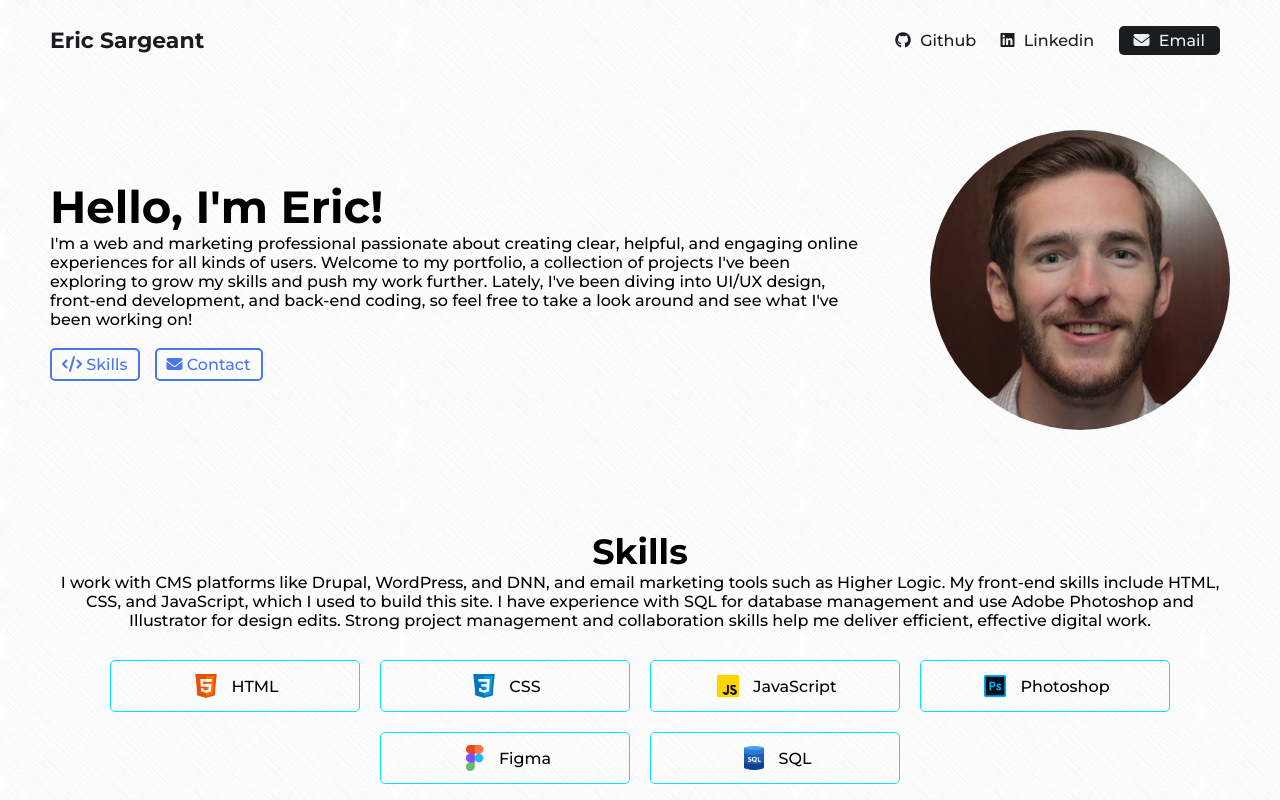
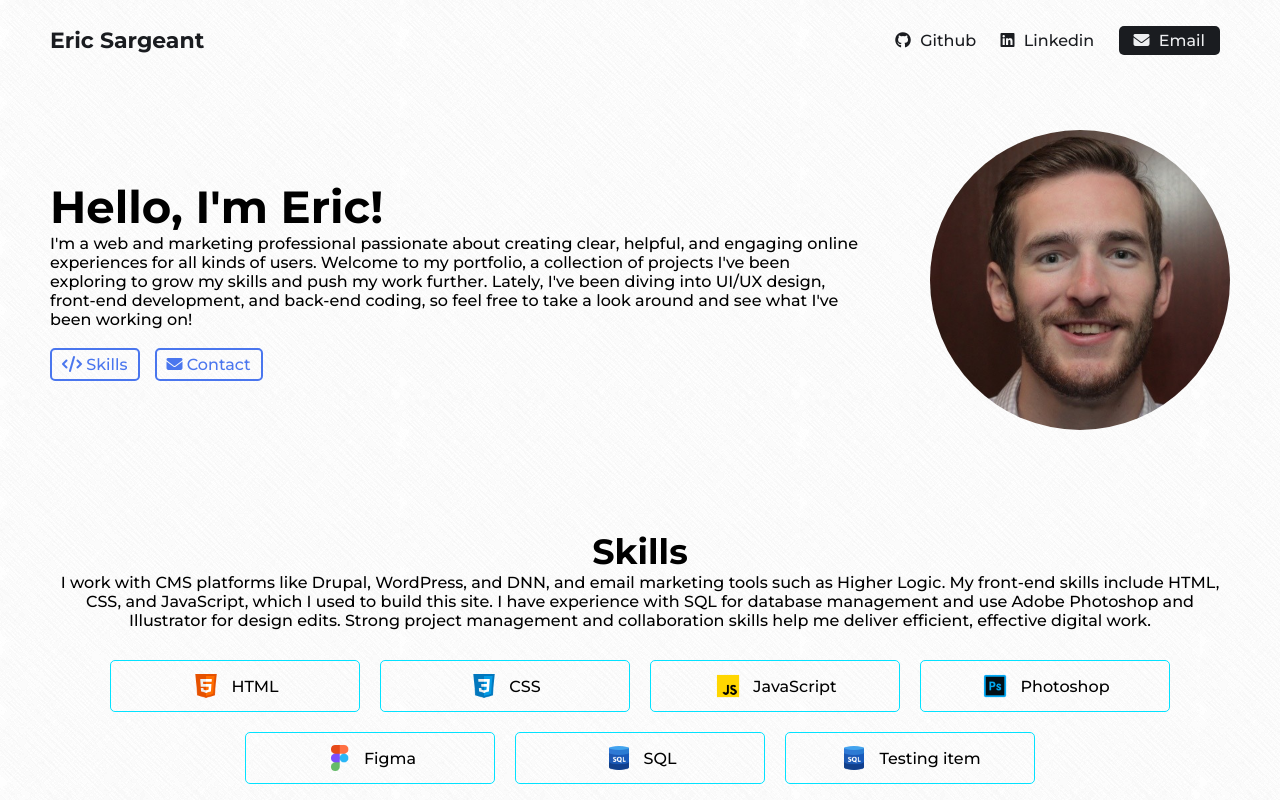
Before and after one commit to EWSarge/Eric-Sargeant, a plain HTML site: page index.html in a window 1280 px wide. Shown: the top 800 px of the page. Drawn offline with Linux system fonts and the light colour scheme.

Commit message:
testing commit

```diff
--- a/index.html
+++ b/index.html
@@ -105,6 +105,11 @@
                     <span>SQL</span>
                 </div>
 
+                <div class="cells">
+                    <img src="images/icons8-sql-48.png" alt="SQL logo">
+                    <span>Testing item</span>
+                </div>
+
             </div>
 
 
```
